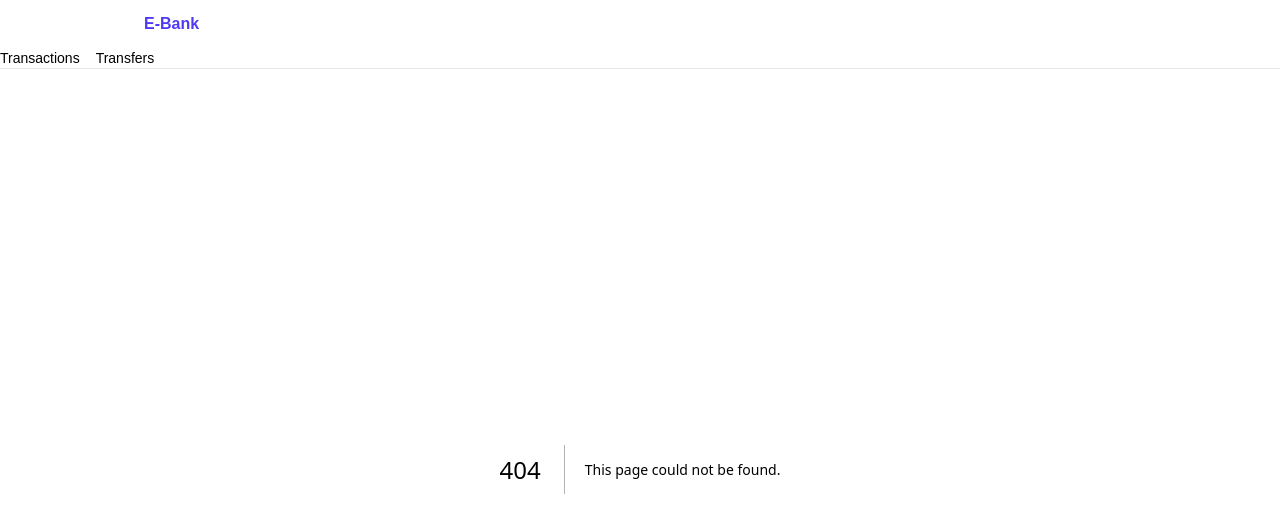
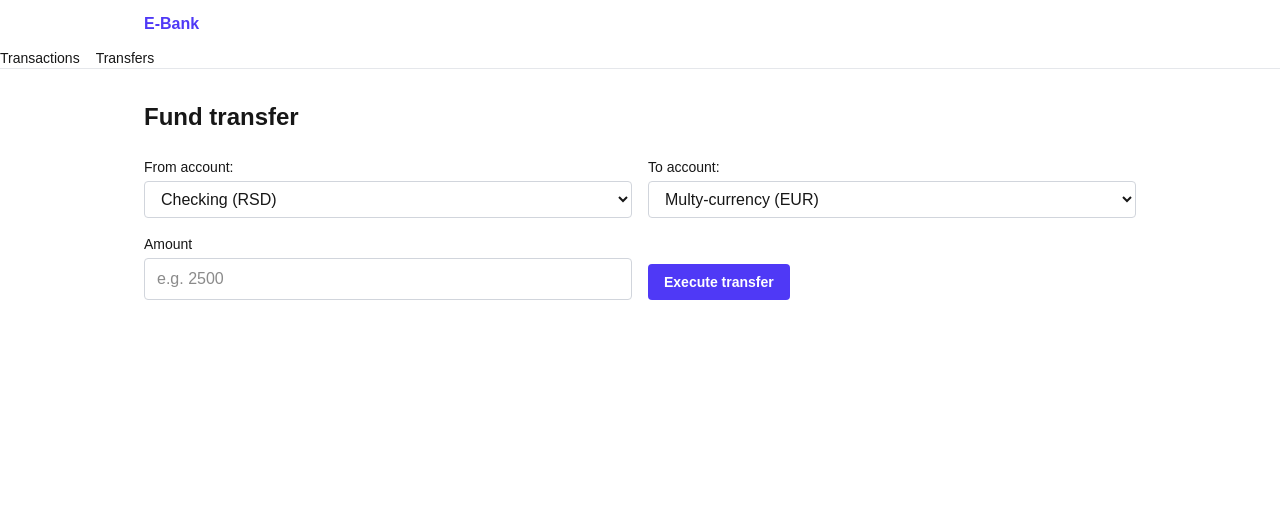
Before and after one commit to elab-development/internet-tehnologije-2025-ebankarstvo_2022_0030, a Next.js app in the folder ebanking/: page /transfers in a window 1280 px wide. Before the commit this address had no page. Shown: the top 532 px of the page. Built offline with nearby package versions, Linux system fonts and the light colour scheme.

Commit message:
Transfer page implemented with mock data. Routing bug fixed.

```diff
--- /dev/null
+++ b/ebanking/src/app/transfers/page.tsx
@@ -0,0 +1,73 @@
+"use client"
+
+import Button from "@/components/Button"
+import Input from "@/components/Input"
+import { mockAccounts } from "@/mock/data"
+import { useState } from "react"
+
+export default function TransferPage() {
+    const [fromId, setFromId] = useState(mockAccounts[0].id)
+    const [toId, setToId] = useState(mockAccounts[1].id)
+    const [amount, setAmount] = useState("")
+    const [err, setErr] = useState("")
+    const [okMsg, setOkMsg] = useState("")
+
+    const submit = () => {
+        setErr("")
+        setOkMsg("")
+
+        const value = Number(amount)
+
+        if (!amount.trim())
+            return setErr("Enter an amount.")
+        if (Number.isNaN(value) || value <= 0)
+            return setErr("Amount must be positive.")
+        if (fromId === toId)
+            return setErr("Accounts must be different.")
+
+        setOkMsg("Transfer successful.")
+    }
+
+    return (
+        <main className="mx-auto max-w-5xl px-4 py-8">
+            <h1 className="text-2xl font-bold">Fund transfer</h1>
+
+            <div className="mt-6 grid gap-4 sm:grid-cols-2">
+                <div className="flex flex-col gap-1">
+                    <label className="text-sm font-medium">From account:</label>
+                    <select
+                        value={fromId}
+                        onChange={(e) => setFromId(e.target.value)}
+                        className="rounded border border-gray-300 px-3 py-2"
+                    >
+                        {mockAccounts.map((a) => (
+                            <option key={a.id} value={a.id}>{a.name} ({a.currency})</option>
+                        ))}
+                    </select>
+                </div>
+
+                <div className="flex flex-col gap-1">
+                    <label className="text-sm font-medium">To account:</label>
+                    <select
+                        value={toId}
+                        onChange={(e) => setToId(e.target.value)}
+                        className="rounded border border-gray-300 px-3 py-2"
+                    >
+                        {mockAccounts.map((a) => (
+                            <option key={a.id} value={a.id}>{a.name} ({a.currency})</option>
+                        ))}
+                    </select>
+                </div>
+
+                <Input label="Amount" value={amount} onChange={setAmount} placeholder="e.g. 2500" />
+
+                <div className="flex items-end">
+                    <Button onClick={submit}>Execute transfer</Button>
+                </div>
+
+                {err ? <p className="mt-4 text-red-600">{err}</p> : null}
+                {okMsg ? <p className="mt-4 text-green-600">{okMsg}</p> : null}
+            </div>
+        </main>
+    )
+}
```
